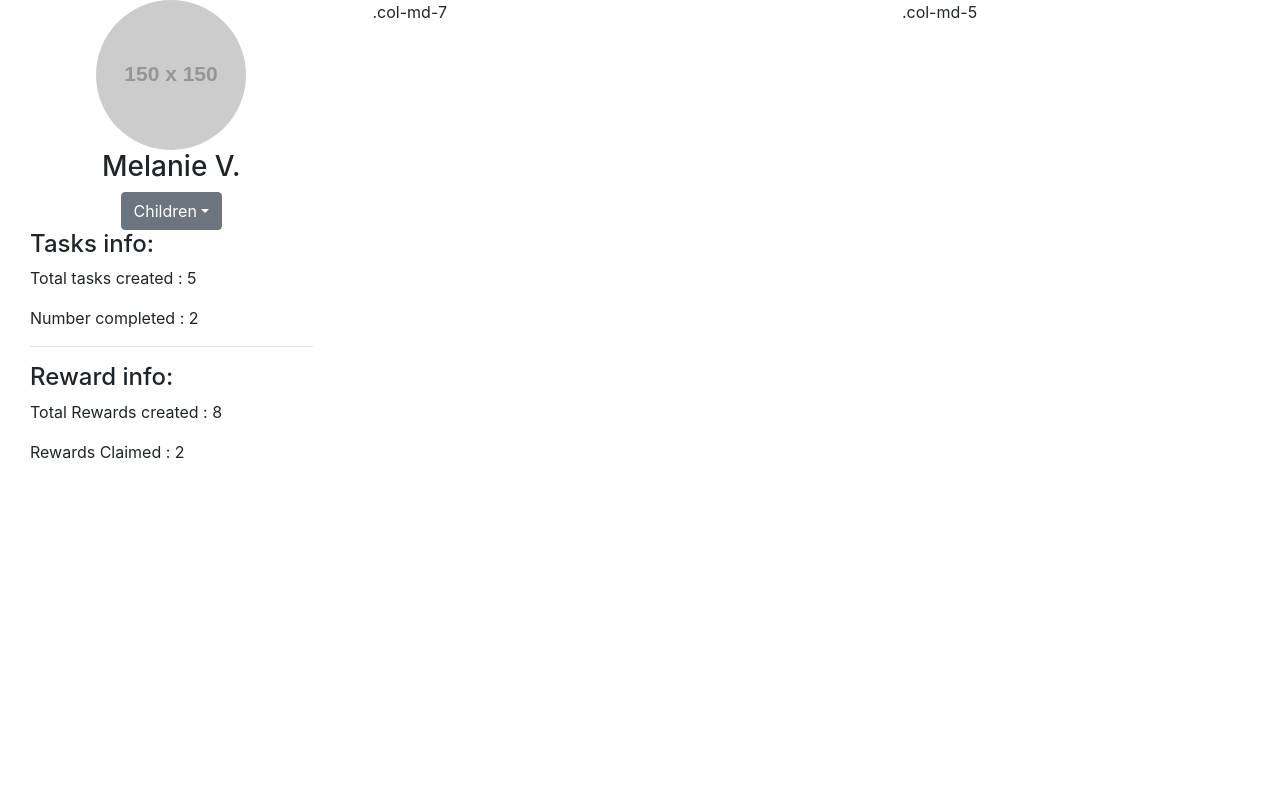
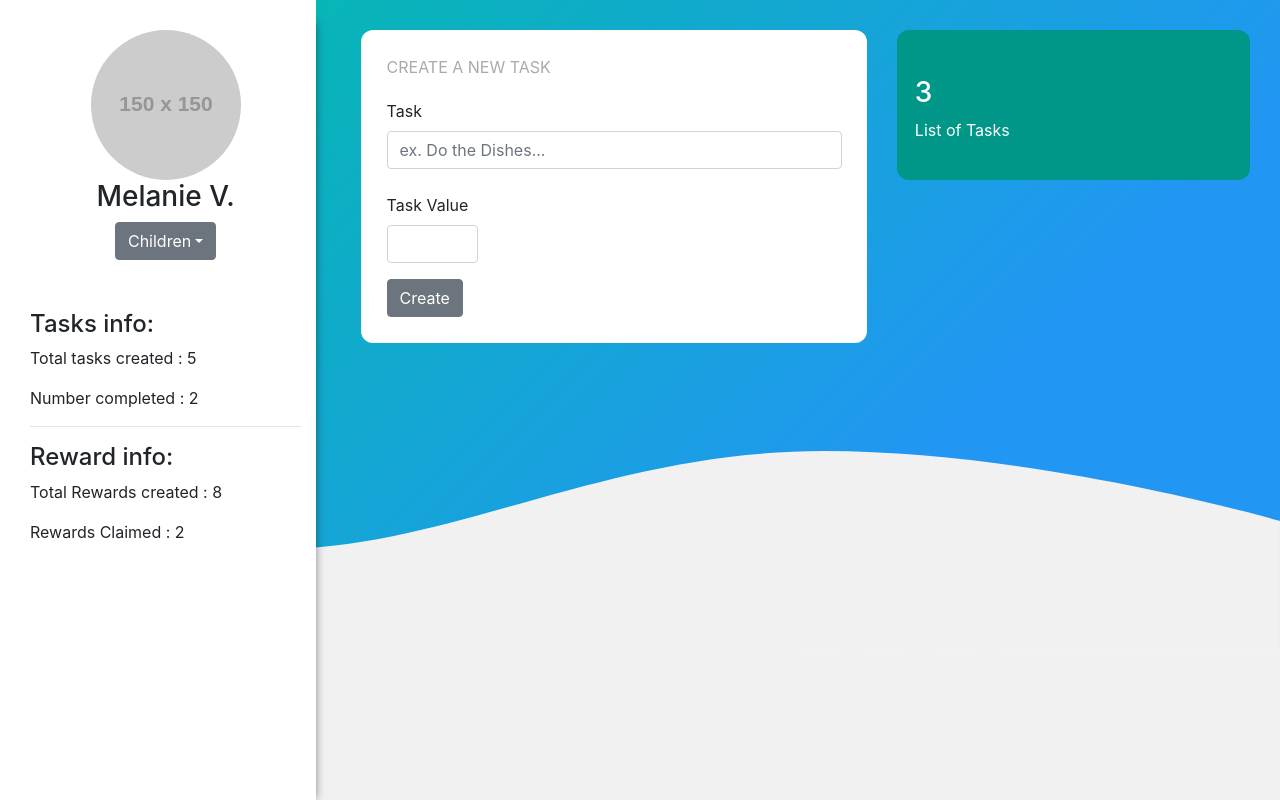
Before and after one commit to code-mel/Task-Rewarder, a React app: page / in a window 1280 px wide. Built offline with nearby package versions, Linux system fonts and the light colour scheme; no server answers; the HTML template or start-up script is replaced by a standard one.

Commit message:
"Application Frontend for Part one for Parent page. Task Form and list component created and styled."

```diff
--- a/client/src/components/Taskform.jsx
+++ b/client/src/components/Taskform.jsx
@@ -0,0 +1,22 @@
+import React, { Component } from 'react'
+import { Button, Form, FormGroup, Label, Input, FormText } from 'reactstrap';
+
+class Taskform extends Component {
+  render() {
+    return (
+
+      <form className="task-form">
+        <FormGroup>
+            <Label>Task</Label>
+            <Input type="text" name="taskName" placeholder="ex. Do the Dishes..." />
+            <br/>
+            <Label>Task Value</Label>
+            <Input type="number" name="taskValue" min="10" max="1000" className="number-value"/>
+        </FormGroup>
+        <Button>Create</Button>
+      </form>
+
+    )
+  }
+}
+export default Taskform
--- a/client/src/components/Tasks.jsx
+++ b/client/src/components/Tasks.jsx
@@ -0,0 +1,26 @@
+import React, { Component } from 'react'
+import { UncontrolledCollapse } from 'reactstrap'
+import SingleTask from './SingleTask.jsx'
+
+class Tasks extends Component {
+  render() {
+    return (
+
+        <div className="taskList main-card">
+            <div className="task-title" id="toggler">
+                <span>
+                    <h3>3</h3>
+                    <p>List of Tasks</p>
+                </span>
+            </div>
+
+            <UncontrolledCollapse toggler="#toggler">
+                <SingleTask />
+                <SingleTask />
+                <SingleTask />
+            </UncontrolledCollapse>
+        </div>
+    )
+  }
+}
+export default Tasks;
--- a/client/src/index.jsx
+++ b/client/src/index.jsx
@@ -1,6 +1,10 @@
 import React from 'react';
 import ReactDOM from 'react-dom';
 import $ from 'jquery';
+import Taskform from './components/Taskform.jsx'
+import Tasks from './components/Tasks.jsx'
+import backgroundSvg from './images/background.svg'
+
 //Bootstrap style
 import '../../node_modules/bootstrap/dist/css/bootstrap.min.css';
 import '../src/style.css'
@@ -38,6 +42,12 @@ class App extends React.Component {
   render () {
     return (
       <div className="main-container">
+      <div className="background">
+        <div className="background-img">
+          <img src={backgroundSvg}/>
+          <div className="color-block"></div>
+        </div>
+      </div>
           <Col md="3" className="side-nav">
           <div className="profile-container">
             <img src="https://via.placeholder.com/150" alt="Profile Pic"/>
@@ -67,8 +77,12 @@ class App extends React.Component {
 
         </Col>
           <Row className="col-md-9">
-            <Col md="7">.col-md-7</Col>
-            <Col md="5">.col-md-5</Col>
+            <Col md="7">
+              <Taskform/>
+            </Col>
+            <Col md="5" className="last-col">
+              <Tasks />
+            </Col>
           </Row>
       </div>)
   }
--- a/client/src/style.css
+++ b/client/src/style.css
@@ -1,22 +1,129 @@
 /* Style for profile/left navigation */
+#app {
+    background-image: linear-gradient(-45deg, #2196F3 0%, #2196F3 33%, #00BFA5 100%);
+    background-attachment: fixed;
+}
+/*
+For the backgroun svg
+.jss436 {
+    left: -2px;
+    width: 100%;
+    height: auto;
+    bottom: -32px;
+    position: absolute;
+    transform: scale(1.1,0.8);
+    transform-origin: bottom;
+}
+*/
+.background {
+    position: absolute;
+    bottom: 0;
+    width: 100%;
+}
+.background .color-block  {
+    width: 100%;
+    height: 150px;
+    background: #f1f1f1;
+}
+.background-img img {
+    margin-bottom: -2px;
+}
 .main-container {
     display: flex;
     -ms-flex-wrap: wrap;
     flex-wrap: wrap;
-    margin-left: 15px;
+    margin-left: 0;
     margin-right: 15px;
     justify-content: space-between;
 }
 .side-nav {
     display: block;
     float: left;
+    background: white;
+    padding-left: 30px;
+    height: 100vh;
+    -webkit-box-shadow: 10px 11px 10px -12px rgba(0,0,0,0.65);
+    -moz-box-shadow: 10px 11px 10px -12px rgba(0,0,0,0.65);
+    box-shadow: 10px 11px 10px -12px rgba(0,0,0,0.65);
 }
 .side-nav .dropdown{
     text-align: center;
 }
 .profile-container {
     text-align: center;
+    margin-top: 30px;
 }
 .profile-container img {
     border-radius: 50%;
 }
+.info-container {
+    margin-top: 50px;
+}
+/* Middle col ~ All forms */
+form {
+    padding: 5%;
+    border-radius: 12px;
+    background: white;
+}
+.task-form {
+    margin-top :30px;
+}
+.task-form::before {
+    color: #aaa;
+    font-size: medium;
+    font-weight: 400;
+    content: 'CREATE A NEW TASK';
+}
+.task-form .form-group{
+    margin-top: 20px;
+}
+/* Last Col ~ l */
+.last-col{
+    padding-top: 30px;
+}
+.main-card {
+   border-radius: 12px;
+   padding: 5%;
+   width: 100%;
+   min-height: 150px;
+}
+.taskList {
+   background-color: rgb(0, 150, 136);
+}
+.main-card .task-title {
+    height: 110px;
+    color: white;
+    position: relative;
+}
+.main-card .task-title :hover {
+    cursor: pointer;
+    color: #cdeadc;
+}
+.main-card .task-title span {
+    position: absolute;
+    bottom: 0;
+}
+/* Task Card style */
+.card {
+    margin-bottom: 20px;
+}
+.card-body .card-details {
+    padding: 0;
+    display: flex;
+}
+.card-body .card-details li {
+    list-style: none;
+    padding-right: 10px;
+}
+
+/* other style fixs */
+
+.main-container .col-md-9.row {
+    margin-left: 0;
+}
+input.number-value.form-control {
+    width: 20%;
+}
+body {
+    position: relative
+}
--- a/package.json
+++ b/package.json
@@ -16,7 +16,9 @@
     "@babel/preset-react": "^7.0.0",
     "babel-loader": "^8.0.5",
     "css-loader": "^2.1.1",
+    "file-loader": "^3.0.1",
     "style-loader": "^0.23.1",
+    "url-loader": "^1.1.2",
     "webpack": "^4.29.3",
     "webpack-cli": "^3.3.0"
   },
--- a/webpack.config.js
+++ b/webpack.config.js
@@ -22,7 +22,17 @@ module.exports = {
       {
         test: /\.css$/,
         use: ['style-loader', 'css-loader'],
-      }
+      },
+      {
+        test: /\.(png|jp(e*)g|svg)$/,
+        use: [{
+            loader: 'url-loader',
+            options: {
+                limit: 8000, // Convert images < 8kb to base64 strings
+                name: 'images/[hash]-[name].[ext]'
+            }
+        }]
+    }
     ]
   }
 };
```
Also changed, not shown: 1 other file (tests, documents, lock files or other folders).
